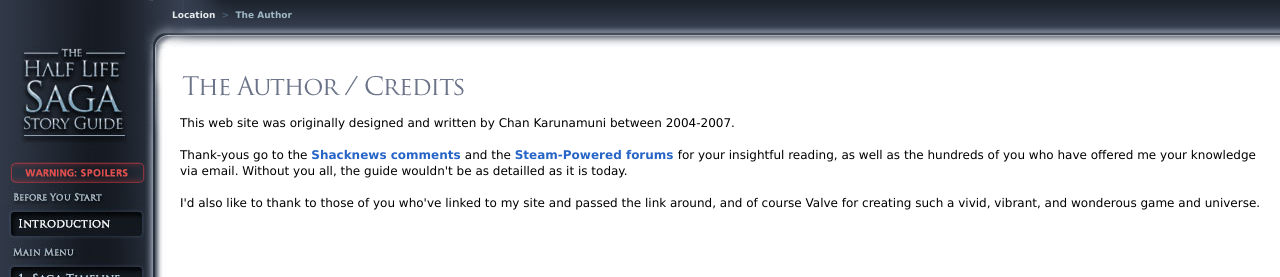
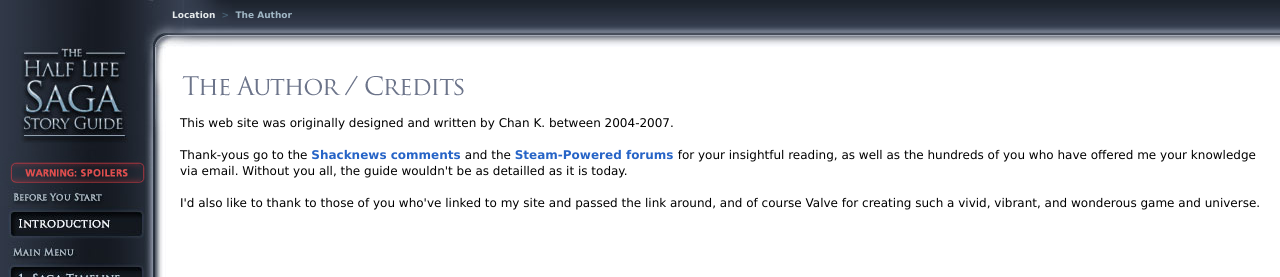
Before and after one commit to halflifestoryguide/halflifestoryguide, a plain HTML site: page author.htm in a window 1280 px wide. Shown: the top 277 px of the page. Drawn offline with Linux system fonts and the light colour scheme.

Commit message:
Update author.htm

```diff
--- a/author.htm
+++ b/author.htm
@@ -204,7 +204,7 @@ src="http://e0.extreme-dm.com/s9.g?login=ventro7&j=n&jv=n"/>
         <tr>
           <td><p class="spacing style84 style109"><img src="assets/theauthorcredits.gif" width="287" height="26"><br>
                   <br>
-        This web site was originally designed and written by Chan Karunamuni between 2004-2007.
+        This web site was originally designed and written by Chan K. between 2004-2007.
         <br>
                       <br>
         Thank-yous go to the <a href="http://www.shacknews.com/">Shacknews comments </a>and
```
